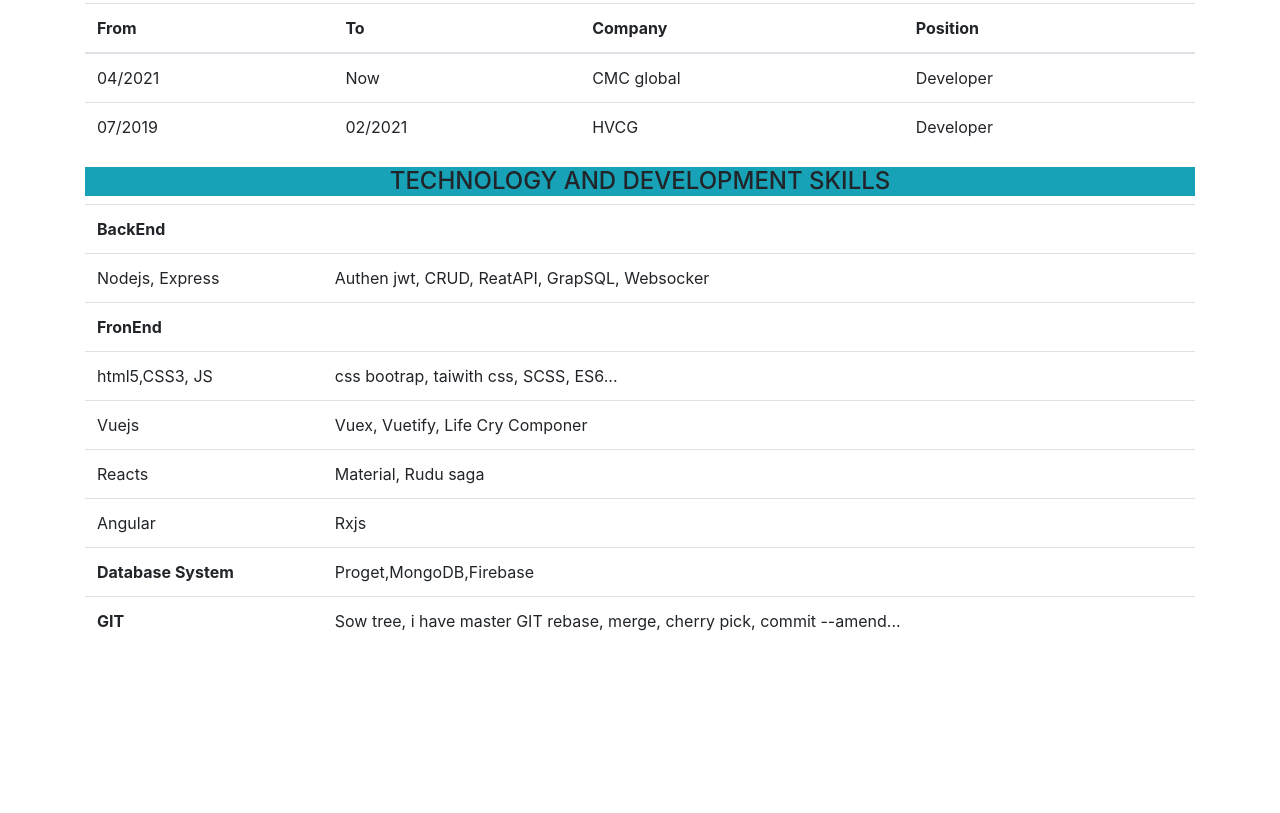
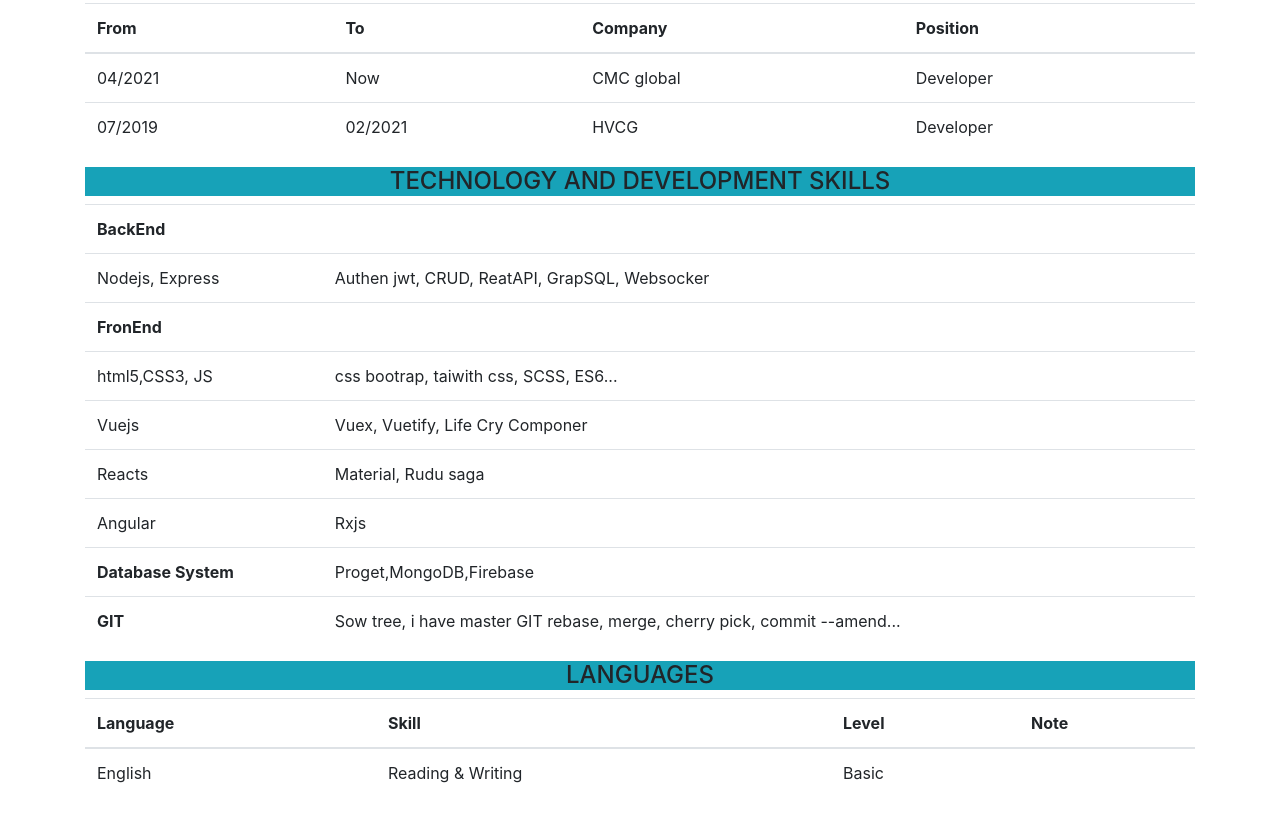
Before and after one commit to nguyenvancongdev/cv-html, a plain HTML site: page index.html in a window 1280 px wide. Shown: the part 740-1553 px from the top of the page. Before the commit the page ends 1401 px from the top, so only its background shows below. Drawn offline with nearby package versions, Linux system fonts and the light colour scheme.

Commit message:
Update index.html

```diff
--- a/index.html
+++ b/index.html
@@ -125,3 +125,21 @@
         </tr>
     </tbody>
 </table>
+  <h4 class="text-center bg-info bg-gradient">LANGUAGES</h4>
+<table class="table">
+    <thead>
+        <tr>
+            <th>Language</th>
+            <th>Skill</th>
+            <th>Level</th>
+            <th>Note</th>
+        </tr></thead>
+        <tbody>
+            <tr>
+                <td>English</td>
+                <td>Reading &amp; Writing</td>
+                <td>Basic</td>
+                <td></td>
+            </tr>
+        </tbody>
+    </table>
```
